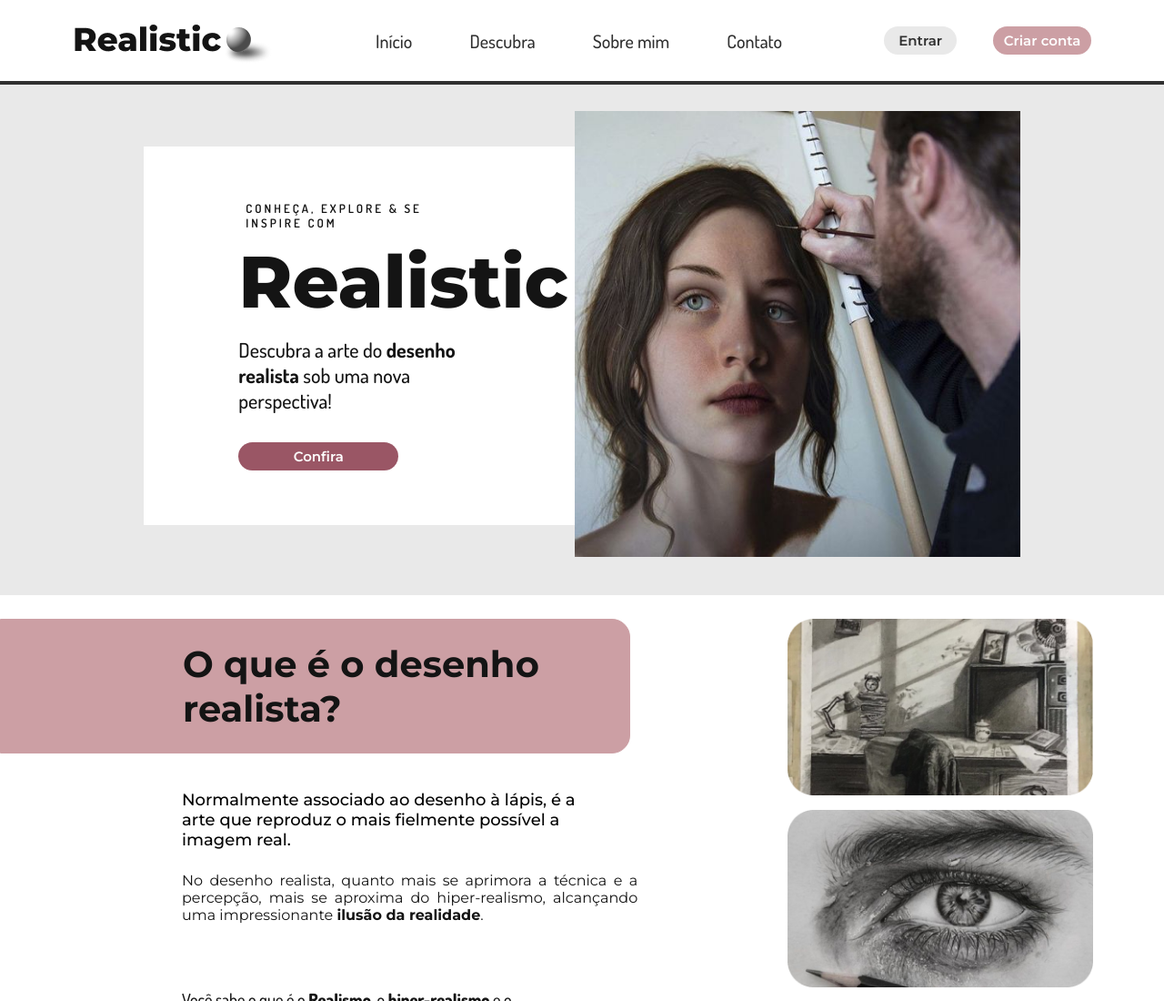
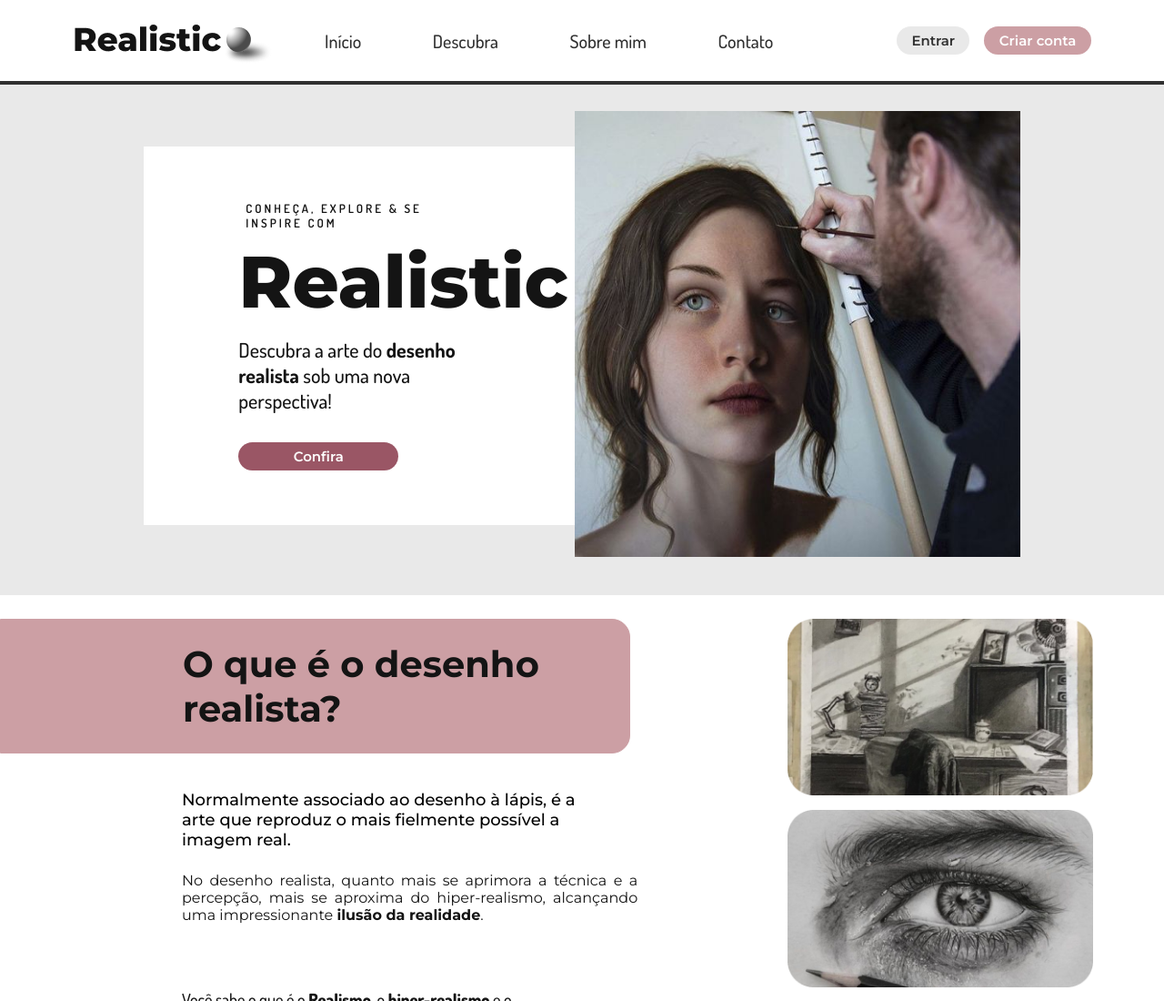
Before and after one commit to bianca-tsuchiya/Projeto-Individual, a plain HTML site: page Site/index.html in a window 1280 px wide. Shown: the top 1100 px of the page at 91% size. Drawn offline with Linux system fonts and the light colour scheme.

Commit message:
Ajustando a nav-bar

```diff
--- a/Site/style.css
+++ b/Site/style.css
@@ -49,7 +49,7 @@ header {
 }
 
 nav {
-    margin: 0 10%;
+    margin: 0 5%;
     width: 70%;
     font-size: 20px;
 }
@@ -80,7 +80,8 @@ nav a:hover {
     flex-direction: row;
     width: 10%;
     align-items: center;
-    margin-right: 5vh;
+    margin-left: 10vh;
+    margin-right: 2vh;
     cursor: pointer;
 }
 
```
